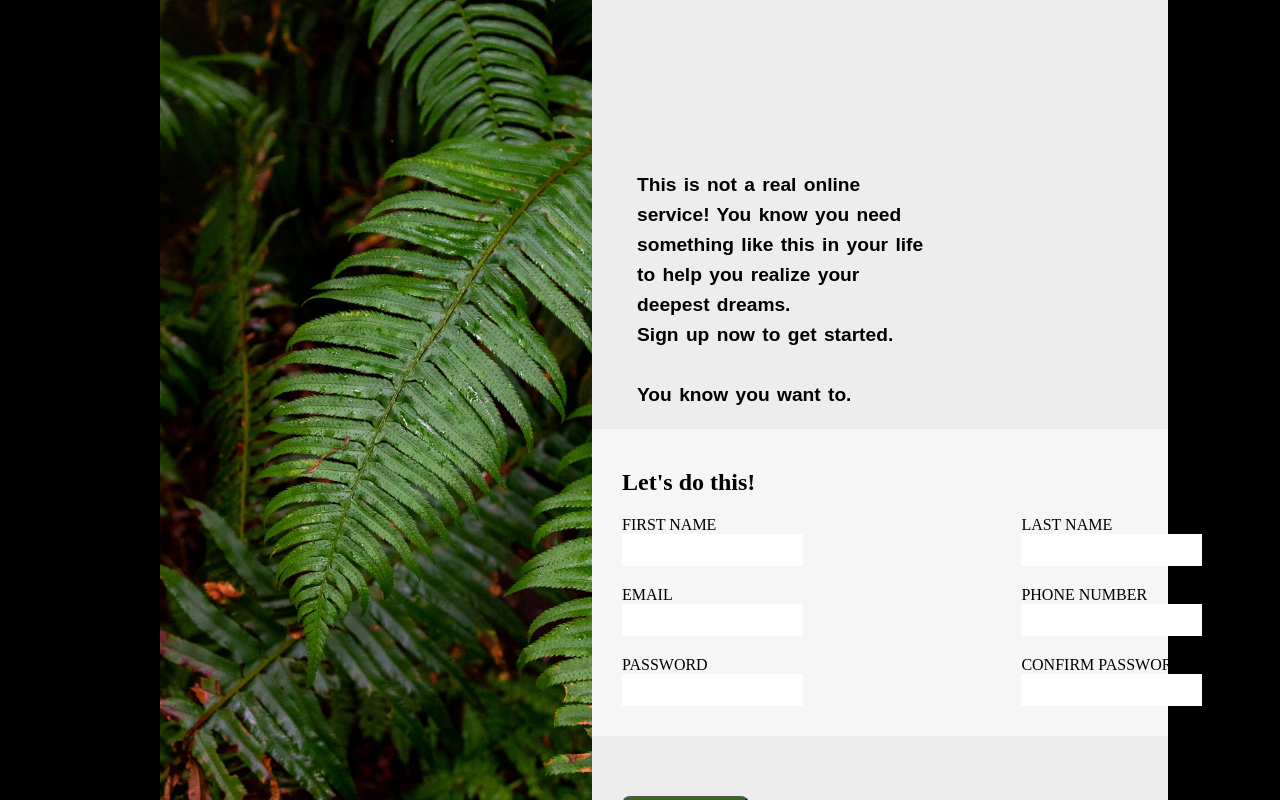
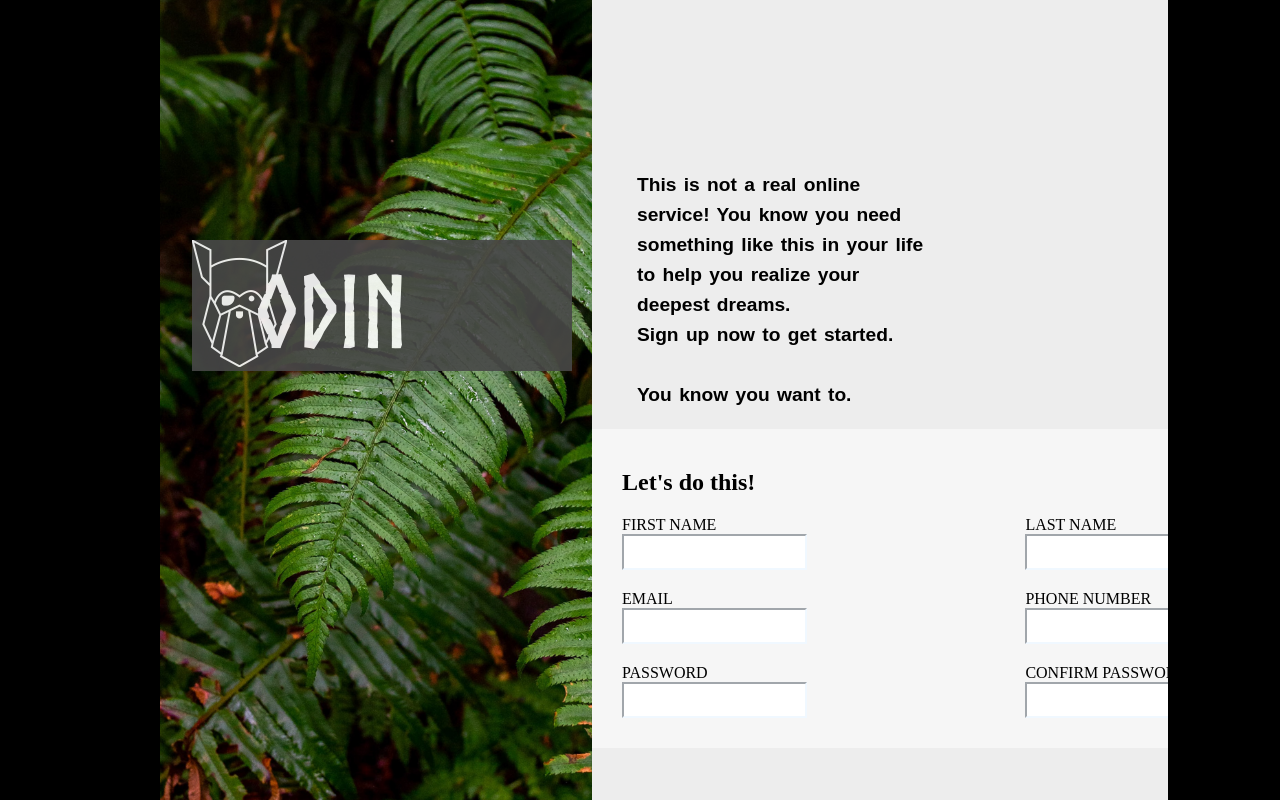
Before and after one commit to Aniketsharma1203/sing-up-form, a plain HTML site: page index.html in a window 1280 px wide. Drawn offline with Linux system fonts and the light colour scheme.

Commit message:
Add files via upload
Project has been completed.

```diff
--- a/index.html
+++ b/index.html
@@ -10,6 +10,11 @@
     <section class="bg-img">
         <img src="./images/halie-west-25xggax4bSA-unsplash.jpg" alt="">
     </section>
+    <div  class="upper-img">
+        <img src="./images/odin-lined.png" alt="odin" width="25%">
+        <p>ODIN</p>
+    </div>
+
     <div class="white-area">
         <p>
                 This is not a real online service! You know you need something like this in your
@@ -27,12 +32,12 @@
                     <div>
                         <label for="first-name">FIRST NAME</label>
                         <br>
-                        <input type="text" name="first-name" id="first-name" style="border: 2px; height: 30px;">
+                        <input type="text" name="first-name" id="first-name" style="border-color: aliceblue; height: 30px;">
                     </div>
                     <div>
                         <label for="last-name">LAST NAME</label>
                         <br>
-                        <input type="text" name="last-name" id="last-name" style="border: 2px; height: 30px;">
+                        <input type="text" name="last-name" id="last-name" style="border-color: aliceblue; height: 30px;">
                     </div>
                 </div>
 
@@ -40,12 +45,12 @@
                     <div>
                         <label for="email">EMAIL</label>
                         <br>
-                        <input type="text" name="email" id="email" style="border: 2px; height: 30px;">
+                        <input type="text" name="email" id="email" style="border-color: aliceblue; height: 30px;">
                     </div>
                     <div>
                         <label for="phone-num">PHONE NUMBER</label>
                         <br>
-                        <input type="text" name="phone-num" id="phone-num" style="border: 2px; height: 30px;">
+                        <input type="text" name="phone-num" id="phone-num" style="border-color: aliceblue; height: 30px;">
                     </div>
                 </div>
 
@@ -53,12 +58,12 @@
                     <div>
                         <label for="pass">PASSWORD</label>
                         <br>
-                        <input type="text" name="password" id="pass" style="border: 2px; height: 30px;">
+                        <input type="text" name="password" id="pass" style="border-color: aliceblue; height: 30px;">
                     </div>
                     <div>
                         <label for="confirm-pass">CONFIRM PASSWORD</label>
                         <br>
-                        <input type="text" name="confirm-pass" id="confirm-pass" style="border: 2px; height: 30px;">
+                        <input type="text" name="confirm-pass" id="confirm-pass" style="border-color: aliceblue ; height: 30px;">
                     </div>
                 </div>
             </form>
--- a/style.css
+++ b/style.css
@@ -1,8 +1,14 @@
+@font-face {
+    font-family: 'aniket';
+    src: url('./fonts/Norse-Bold.otf') format('woff');
+  }
+
 body{
     padding: 0;
     margin: 0;
     height: 100dvh;
     background-color: black;
+    overflow: auto;
 }
 .bg-img{
     width: 50%; /* Adjust as needed for half the screen */
@@ -10,6 +16,24 @@ body{
     overflow: hidden;
     position: fixed;
     left: 20vh;
+}
+
+.upper-img{
+    position: fixed;
+    left: 15%;
+    overflow: hidden;
+    top: 30%;
+    opacity: 0.9;
+    background-color: rgb(72, 72, 72);
+}
+.upper-img p{
+    color: white;
+    font-size: 100px; /* Adjust the font size */
+    position: fixed;
+    top: 20%;
+    left: 20%;
+    font-family: 'aniket';
+    position: fixed;
 }
 
 .bg-img img {
@@ -23,8 +47,10 @@ body{
     top: 0;
     left: 74vh;
     width: 45%;
-    height: 100vh;
+    height: 100%;
     background-color: rgb(237, 237, 237);
+    overflow: auto;
+    text-wrap: wrap;
 }
 .white-area p{
     font-family: 'Raleway', sans-serif;
```
